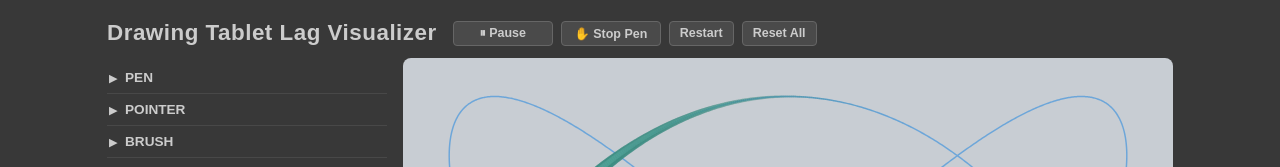
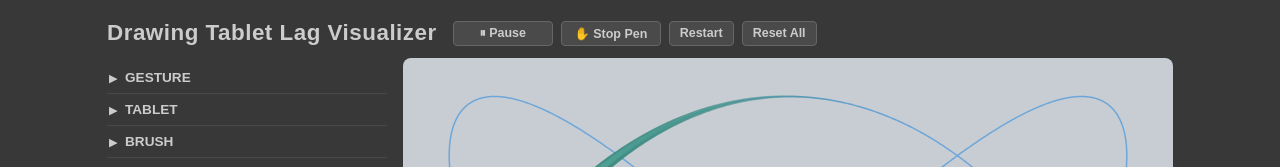
Before and after one commit to TheSevenPens/WebDrawTabLagSim, a Svelte app: page / in a window 1280 px wide. Shown: the top 167 px of the page. Built offline with nearby package versions, Linux system fonts and the light colour scheme; a web font is replaced by a local one.

Commit message:
renaming

```diff
--- a/src/components/SidePanel.svelte
+++ b/src/components/SidePanel.svelte
@@ -45,7 +45,7 @@
 </script>
 
 <div class="side-panel">
-  <CollapsibleSection title="PEN" open={false}>
+  <CollapsibleSection title="GESTURE" open={false}>
     <Slider label="Speed" min={0.5} max={10} step={0.5} bind:value={penSpeed} />
     <div class="select-row">
       <!-- svelte-ignore a11y_label_has_associated_control -->
@@ -63,7 +63,7 @@
     </div>
   </CollapsibleSection>
 
-  <CollapsibleSection title="POINTER" open={false}>
+  <CollapsibleSection title="TABLET" open={false}>
     <Slider label="Latency" min={0} max={80} bind:value={pointerLatency} />
     <Slider label="Smoothing" min={0} max={50} bind:value={pointerSmoothing} />
     <Slider label="Report Rate (Hz)" min={1} max={60} bind:value={reportRate} />
```
